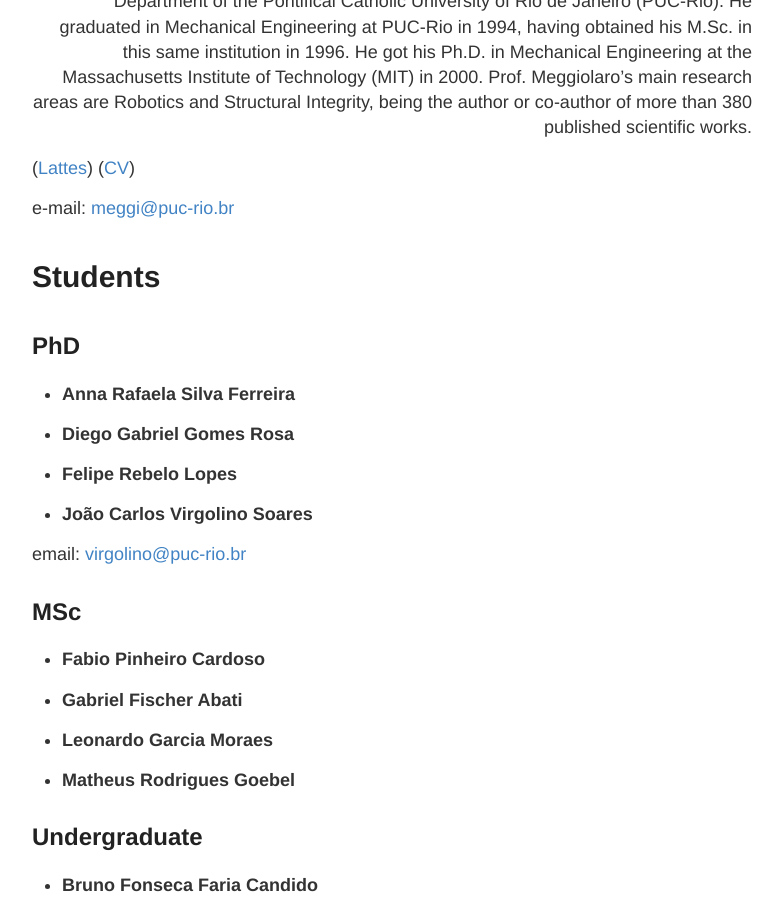
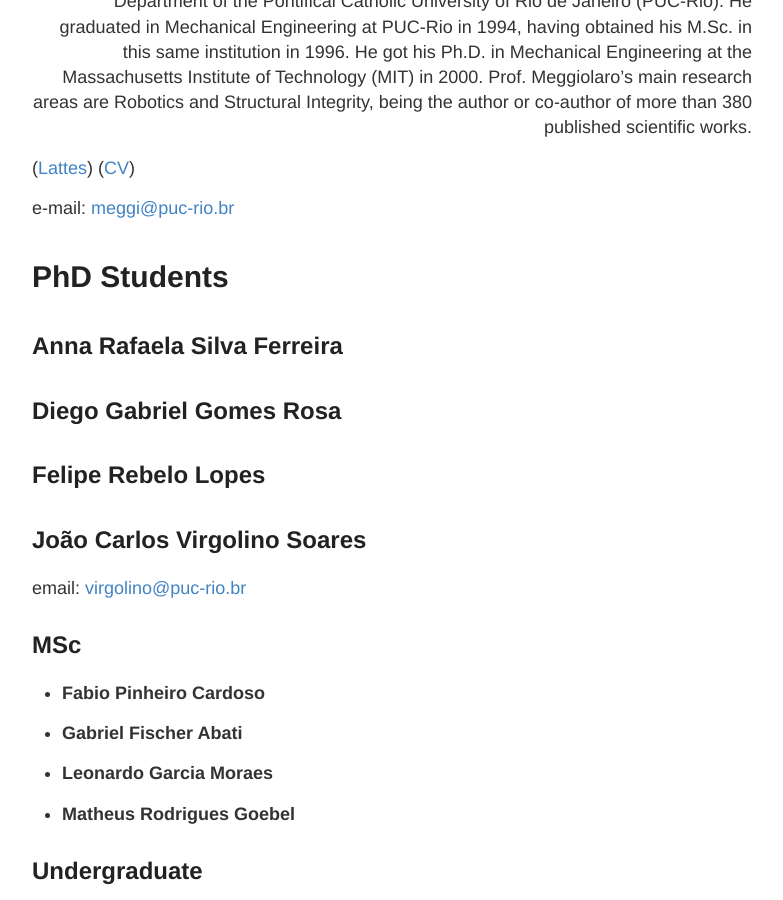
Before and after one commit to labrobpuc/labrobpuc.github.io, a Jekyll site: the page built from people.md, in a window 1280 px wide and 900 px high, scrolled down 392 px. Shown: the whole window, without its empty margins (248-1031 px from the left). Built offline with Jekyll 4.4.1, drawn with Linux system fonts in a browser that asks for light colours.

```diff
--- a/people.md
+++ b/people.md
@@ -12,17 +12,15 @@ permalink: /people/
 
 e-mail: [meggi@puc-rio.br](mailto:meggi@puc-rio.br)
 
-# Students
+# PhD Students
 
-## PhD
+## **Anna Rafaela Silva Ferreira**
 
-- **Anna Rafaela Silva Ferreira**
+## **Diego Gabriel Gomes Rosa**
 
-- **Diego Gabriel Gomes Rosa**
+## **Felipe Rebelo Lopes**
 
-- **Felipe Rebelo Lopes**
-
-- **João Carlos Virgolino Soares**
+## **João Carlos Virgolino Soares**
 
 email: [virgolino@puc-rio.br](mailto:virgolino@puc-rio.br)
 
```
